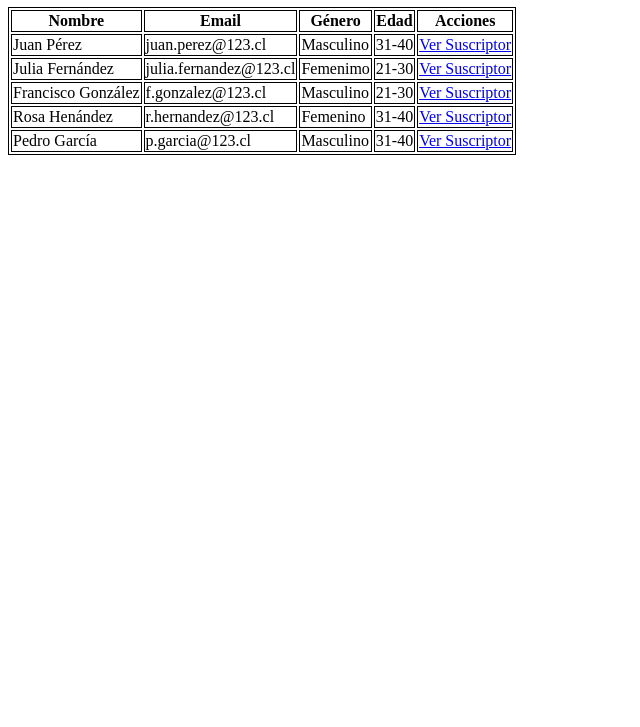
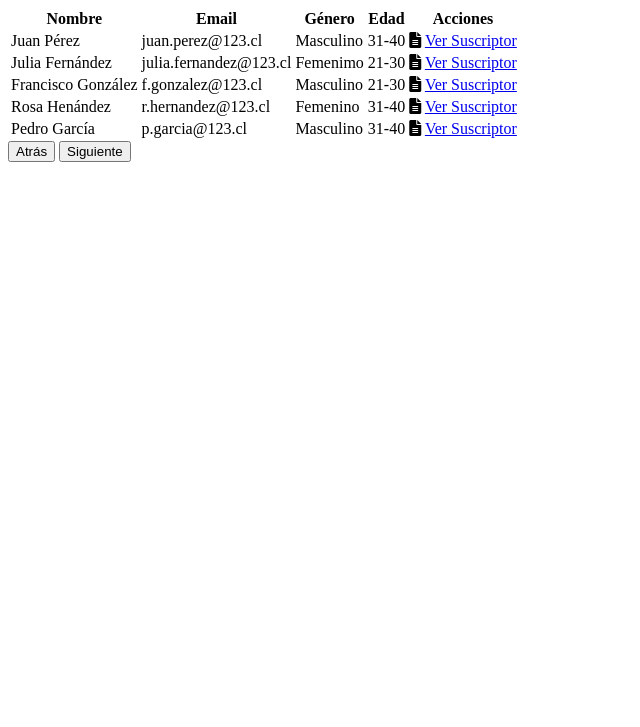
Before and after one commit to GioHe/LandingPage, a plain HTML site: page admin/suscriptores.html in a window 1280 px wide. Shown: the part 73-800 px from the top of the page, without its empty margins (0-640 px from the left). Drawn offline with Linux system fonts and the light colour scheme.

Commit message:
Se agregan iconos y botones

```diff
--- a/admin/suscriptores.html
+++ b/admin/suscriptores.html
@@ -6,11 +6,10 @@
     <meta http-equiv="X-UA-Compatible" content="IE=edge">
     <meta name="viewport" content="width=device-width, initial-scale=1.0">
     <link href="estilosuscriptores.css" rel="stylesheet"/>
-    <style>
-        table, th, td {
-            border: 1px solid black;
-        }
-    </style>
+    <link rel="preconnect" href="https://fonts.googleapis.com">
+    <link rel="preconnect" href="https://fonts.gstatic.com" crossorigin>
+    <link href="https://fonts.googleapis.com/css2?family=Roboto+Condensed&display=swap" rel="stylesheet">
+    <link rel="stylesheet" href="https://cdnjs.cloudflare.com/ajax/libs/font-awesome/6.0.0-beta3/css/all.min.css" integrity="sha512-Fo3rlrZj/k7ujTnHg4CGR2D7kSs0v4LLanw2qksYuRlEzO+tcaEPQogQ0KaoGN26/zrn20ImR1DfuLWnOo7aBA==" crossorigin="anonymous" referrerpolicy="no-referrer" />
     <title>Lista de Suscriptores</title>
 </head>
 <body>
@@ -30,37 +29,47 @@
                 <td>juan.perez@123.cl</td>
                 <td>Masculino</td>
                 <td>31-40</td>
-                <td><a href="suscriptor.html">Ver Suscriptor</a></td>
+                <td><i class="fas fa-file-alt"></i>
+                <a href="suscriptor.html">Ver Suscriptor</a></td>
             </tr>
             <tr>
                 <td>Julia Fernández</td>
                 <td>julia.fernandez@123.cl</td>
                 <td>Femenimo</td>
                 <td>21-30</td>
-                <td><a href="suscriptor.html">Ver Suscriptor</a></td>
+                <td><i class="fas fa-file-alt"></i>
+                <a href="suscriptor.html">Ver Suscriptor</a></td>
             </tr>
             <tr>
                 <td>Francisco González</td>
                 <td>f.gonzalez@123.cl</td>
                 <td>Masculino</td>
                 <td>21-30</td>
-                <td><a href="suscriptor.html">Ver Suscriptor</a></td>
+                <td><i class="fas fa-file-alt"></i>
+                <a href="suscriptor.html">Ver Suscriptor</a></td>
             </tr>
             <tr>
                 <td>Rosa Henández</td>
                 <td>r.hernandez@123.cl</td>
                 <td>Femenino</td>
                 <td>31-40</td>
-                <td><a href="suscriptor.html">Ver Suscriptor</a></td>
+                <td><i class="fas fa-file-alt"></i>
+                <a href="suscriptor.html">Ver Suscriptor</a></td>
             </tr>
             <tr>
                 <td>Pedro García</td>
                 <td>p.garcia@123.cl</td>
                 <td>Masculino</td>
                 <td>31-40</td>
-                <td><a href="suscriptor.html">Ver Suscriptor</a></td>
+                <td><i class="fas fa-file-alt"></i>
+                <a href="suscriptor.html">Ver Suscriptor</a></td>
             </tr>
         </table>
     </div>
+
+    <div class="botones">
+        <button type="button">Atrás</button>
+        <button type="button">Siguiente</button>
+    </div>
 </body>
 </html>
```
